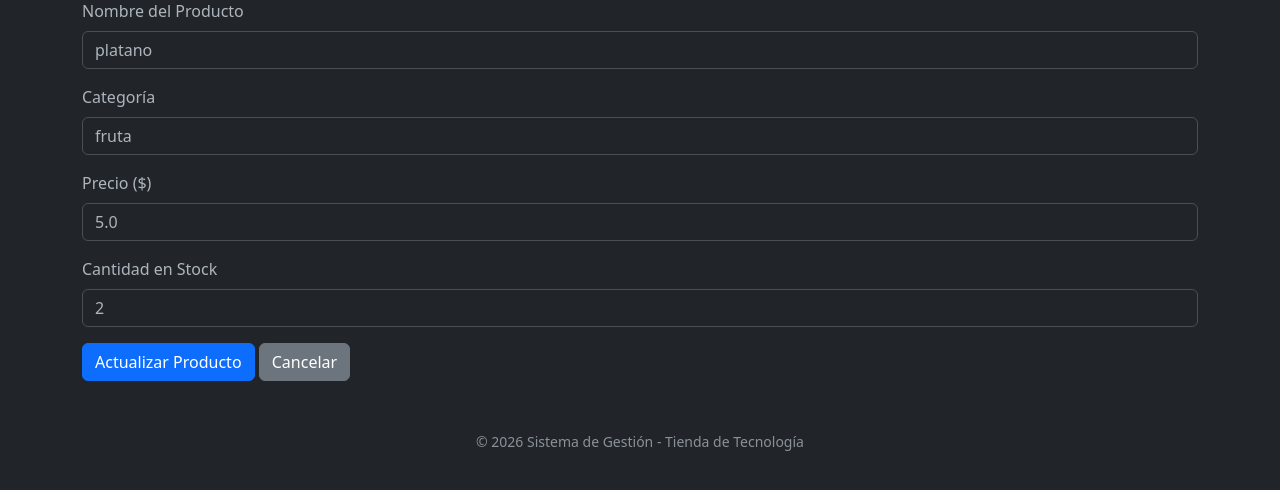
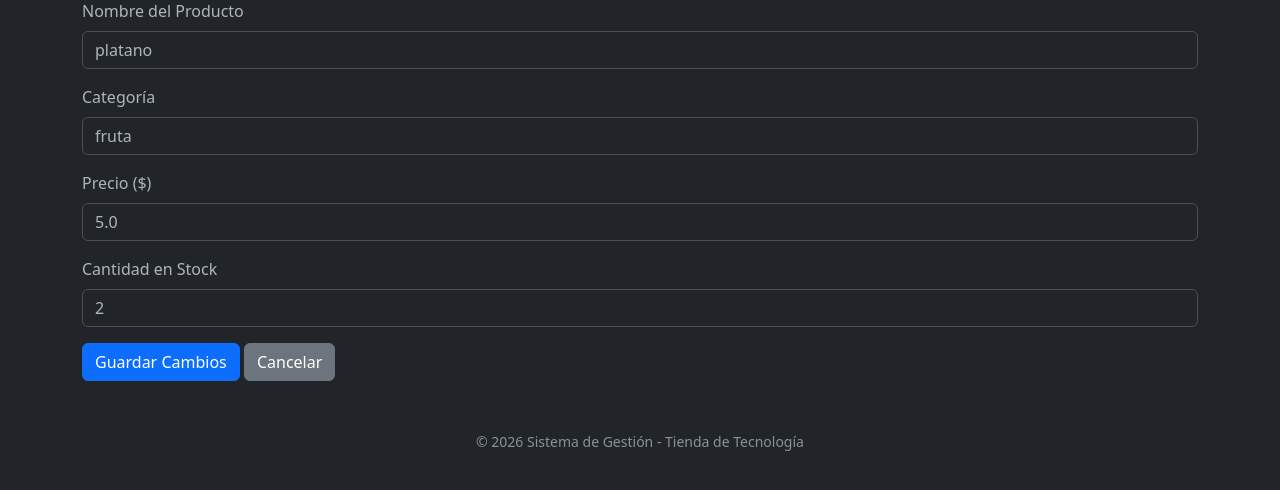
Before and after one commit to Huancakevin/exame, a Flask app: page /editar/2 in a window 1280 px wide. Shown: the part 143-633 px from the top of the page. Run offline with Flask 3, Linux system fonts and the light colour scheme; data comes from the database, SQL or seed files in the repository.

Commit message:
Modifica el texto del botón en la vista de edición

```diff
--- a/templates/editar.html
+++ b/templates/editar.html
@@ -19,7 +19,7 @@
         <label for="stock" class="form-label">Cantidad en Stock</label>
         <input type="number" class="form-control" id="stock" name="stock" value="{{ producto['stock'] }}" required>
     </div>
-    <button type="submit" class="btn btn-primary">Actualizar Producto</button>
+    <button type="submit" class="btn btn-primary">Guardar Cambios</button>
     <a href="{{ url_for('index') }}" class="btn btn-secondary">Cancelar</a>
 </form>
 {% endblock %}
```
